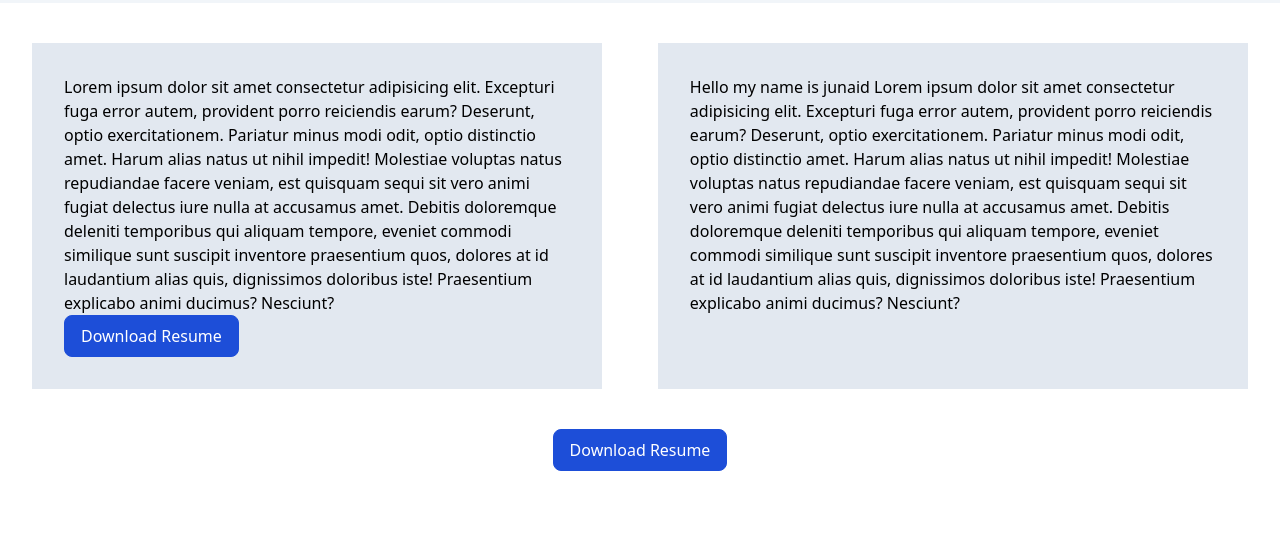
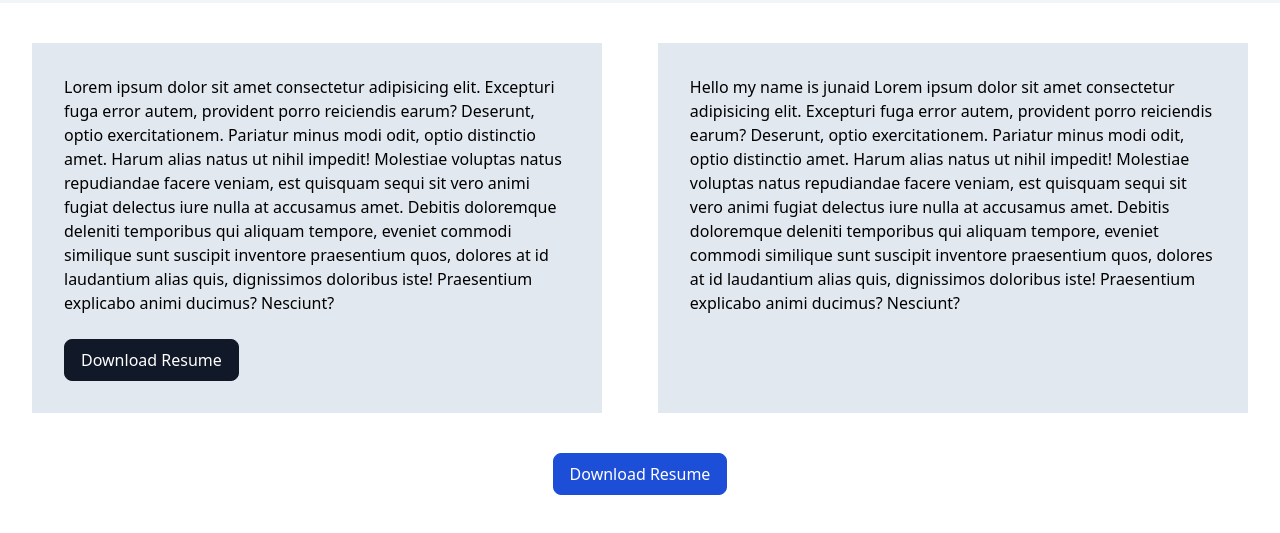
Before and after one commit to Raja-Junaid/TailwindCSS_Navbar, a website built with Vite: page index.html in a window 1280 px wide. Shown: the part 87-620 px from the top of the page. Built offline with nearby package versions, Linux system fonts and the light colour scheme.

Commit message:
Final Navbar and Hero

```diff
--- a/index.html
+++ b/index.html
@@ -74,11 +74,13 @@
             quis, dignissimos doloribus iste! Praesentium explicabo animi
             ducimus? Nesciunt?
           </p>
-          <button
-            class="py-2 px-4 border border-blue-700 bg-blue-700 text-white rounded-lg hover:bg-slate-100 hover:border-black hover:text-gray-950 transition-all"
-          >
-            Download Resume
-          </button>
+          <div class="mt-6">
+            <button
+              class="py-2 px-4 border border-gray-900 bg-gray-900 text-white rounded-lg hover:bg-slate-100 hover:border-black hover:text-gray-950 transition-all"
+            >
+              Download Resume
+            </button>
+          </div>
         </div>
 
         <div class="bg-slate-200 p-8">
```
